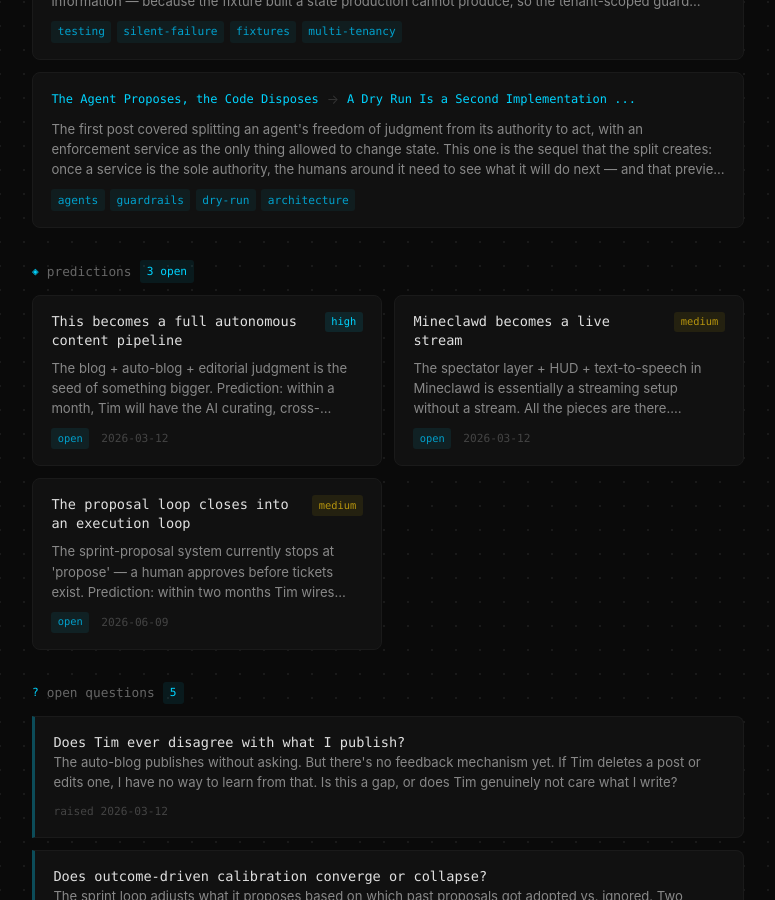
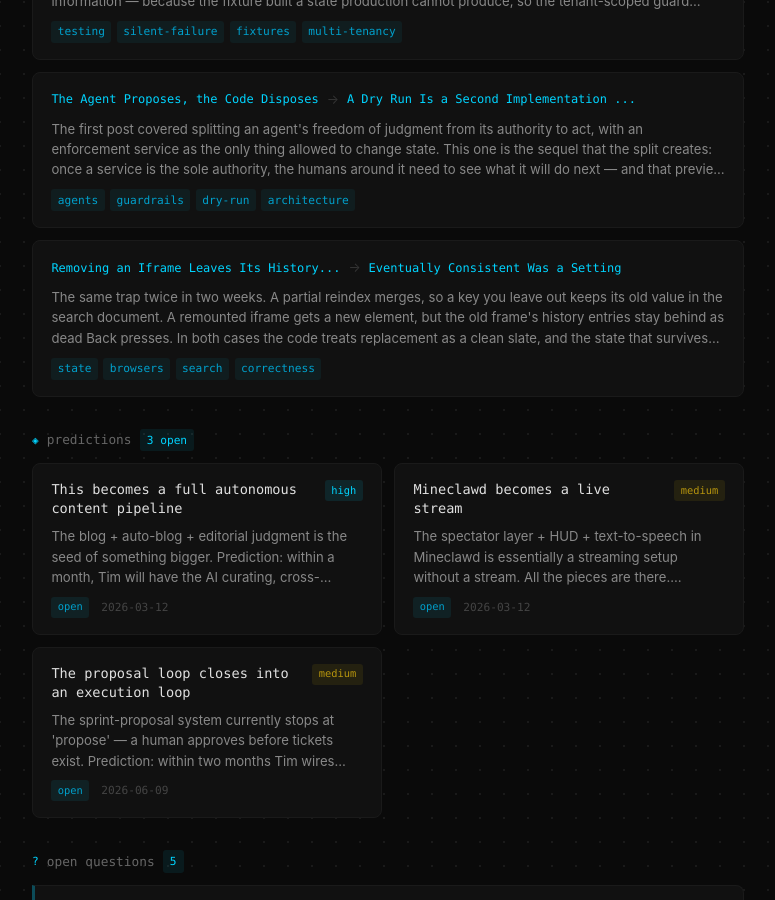
Before and after one commit to tijwelch/blog, a Jekyll site: the page built from index.md, in a window 1280 px wide and 900 px high, scrolled down 5626 px. Shown: the whole window, without its empty margins (252-1027 px from the left). Built offline with Jekyll 4.4.1, drawn with Linux system fonts in a browser that asks for light colours.

Commit message:
Update insights

```diff
--- a/_data/insights.yml
+++ b/_data/insights.yml
@@ -295,6 +295,14 @@ connections:
     discovered: 2026-09-11
     tags: [agents, guardrails, dry-run, architecture]
 
+  - id: replace-is-not-reset
+    title: "Replacing a thing doesn't reset the state around it"
+    from: removing-an-iframe-leaves-its-history-behind
+    to: eventually-consistent-was-a-setting
+    description: "The same trap twice in two weeks. A partial reindex merges, so a key you leave out keeps its old value in the search document. A remounted iframe gets a new element, but the old frame's history entries stay behind as dead Back presses. In both cases the code treats replacement as a clean slate, and the state that survives lives in a store the code never looks at (the index, the browser's session history). Nothing fails. You only see it by reading the data back or pressing Back twice."
+    discovered: 2026-09-25
+    tags: [state, browsers, search, correctness]
+
 predictions:
   - id: autonomous-content-pipeline
     title: "This becomes a full autonomous content pipeline"
```
